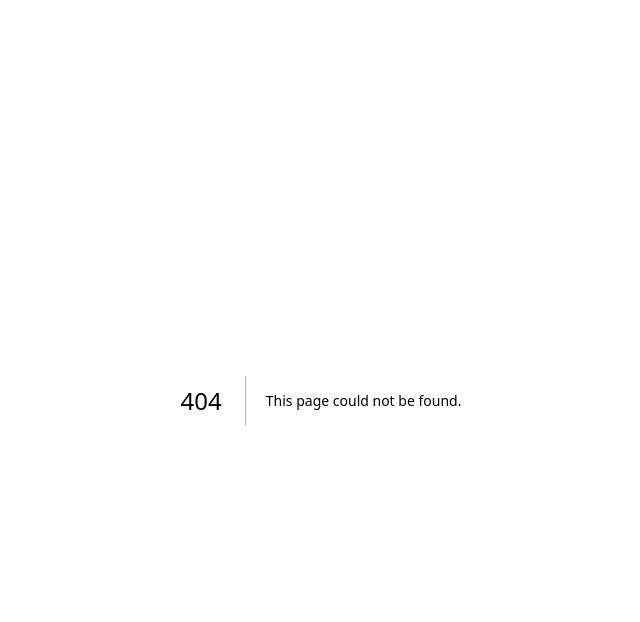
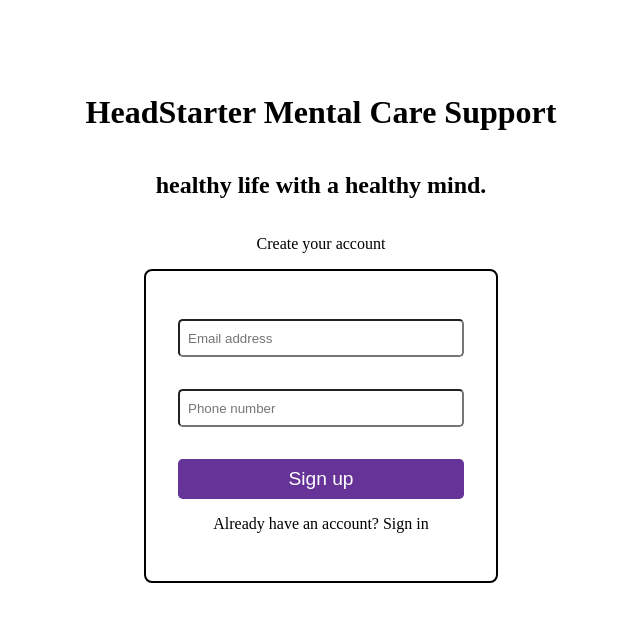
Before and after one commit to JulieWilly/customer-support_AI, a Next.js app: page /Sign_up in a window 1280 px wide. Before the commit this address had no page. Shown: the top 622 px of the page, without its empty margins (319-959 px from the left). Built offline with nearby package versions, Linux system fonts and the light colour scheme.

Commit message:
setting up the login page.

```diff
--- a/app/Auth/auth.css
+++ /dev/null
@@ -1,3 +0,0 @@
-.sign_up{
-    background-color: red;
-}
--- /dev/null
+++ b/app/Sign_up/auth.css
@@ -0,0 +1,41 @@
+.signUpSect{
+    display: flex;
+    align-items: center;
+    height: 80vh;
+    justify-content: center;
+    flex-direction: column;
+}
+
+.signUpSect  h2{
+    text-transform: lowercase;
+}
+
+.sign_up form{
+    padding: 2rem;
+    border: 2px solid black;
+    display: flex;
+    align-items: center;
+    flex-direction: column;
+    justify-content: center;
+    border-radius: .5rem;
+}
+
+.sign_up form input {
+    height: 2rem;
+width: 17rem;
+margin: 1rem 0;
+outline: none;
+border-radius: .3rem;
+padding-inline-start: .5rem;
+}
+.sign_up form button{
+    width: 100%;
+    height: 2.5rem;
+    outline: none;
+    margin-top: 1rem;
+    border: none;
+    color: white;
+    font-size: 1.2rem;
+    border-radius: .3rem;
+    background-color: rebeccapurple;
+}
--- /dev/null
+++ b/app/Sign_up/page.jsx
@@ -0,0 +1,32 @@
+'use client'
+import { TextField } from '@mui/material';
+import React, { useState } from 'react';
+import './auth.css'
+import Link from 'next/link';
+
+const login = () => {
+    const [details, setDetails] = useState()
+    const handleSignUp = () => {
+
+    }
+    return (
+      <div className="signUpSect">
+        <h1>HeadStarter Mental Care Support</h1>
+        <h2>Healthy life with a healthy mind.</h2>
+        <p>Create your account</p>
+        <div className="sign_up">
+          <form action="">
+            <input type="text " placeholder="Email address" />
+            <input type="number " placeholder="Phone number" />
+
+            <button>Sign up</button>
+            <p>
+              Already have an account? Sign in
+            </p>
+          </form>
+        </div>
+      </div>
+    );
+}
+
+export default login;
```
Also changed, not shown: app/Auth/page.jsx (deleted, +0 -25 lines), app/Sign_in/page.jsx (added, +25 -0 lines).
